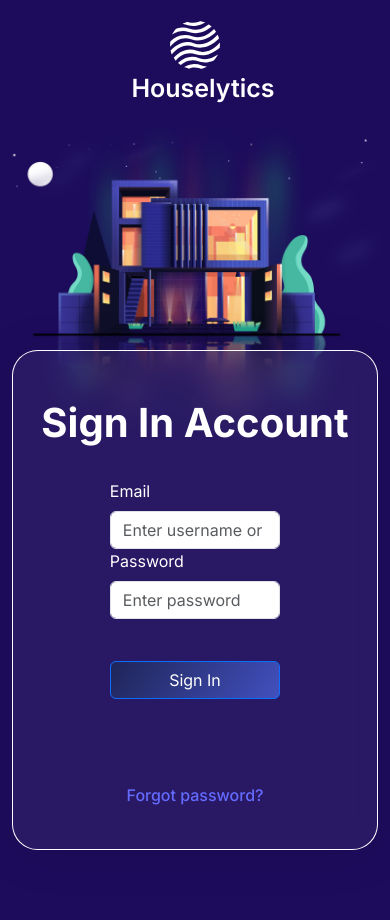
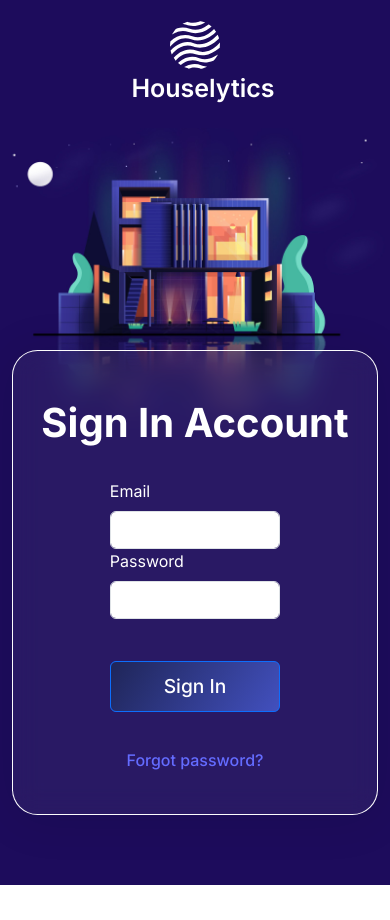
Before and after one commit to talibmohamed/gestion-logements, a React (Vite) app in the folder FrontEnd/: page /user in a window 390 px wide. After the commit the page ends 885 px from the top, so only its background shows below. Built offline with nearby package versions, Linux system fonts and the light colour scheme.

Commit message:
restrcucting the files

```diff
--- a/FrontEnd/package.json
+++ b/FrontEnd/package.json
@@ -10,10 +10,15 @@
     "preview": "vite preview"
   },
   "dependencies": {
+    "@emotion/react": "^11.11.4",
+    "@emotion/styled": "^11.11.5",
+    "@mui/icons-material": "^5.15.17",
+    "@mui/material": "^5.15.17",
     "bootstrap": "^5.3.3",
     "react": "^18.2.0",
     "react-bootstrap": "^2.10.2",
     "react-dom": "^18.2.0",
+    "react-pro-sidebar": "^1.1.0",
     "react-router-dom": "^6.23.1"
   },
   "devDependencies": {
--- a/FrontEnd/src/App.jsx
+++ b/FrontEnd/src/App.jsx
@@ -3,6 +3,7 @@ import { BrowserRouter as Router, Routes, Route } from "react-router-dom";
 import "./App.css";
 import UserLogin from "./components/login/user/login";
 import AdminLogin from "./components/login/admin/login";
+// import Dashboard from "./components/dashboard/user/dashboard";
 import "bootstrap/dist/css/bootstrap.min.css";
 
 function App() {
@@ -11,6 +12,7 @@ function App() {
       <Routes>
         <Route path="/user" element={<UserLogin />} />
         <Route path="/admin" element={<AdminLogin />} />
+        {/* <Route path="/dashboard" element={<Dashboard />} /> */}
       </Routes>
     </Router>
   );
--- /dev/null
+++ b/FrontEnd/src/components/dashboard/dashboard.scss
@@ -0,0 +1,4 @@
+.dashboard-wrapper{
+        background-color: #171821;
+        min-width: 100vh;
+}
--- /dev/null
+++ b/FrontEnd/src/components/dashboard/user/global/topbar.jsx
@@ -0,0 +1,4 @@
+const topbar = () => {
+    return <div>topbar</div>;
+  };
+  export default topbar;
--- a/FrontEnd/src/components/login/admin/login.jsx
+++ b/FrontEnd/src/components/login/admin/login.jsx
@@ -2,7 +2,7 @@ import React, { useState } from "react";
 import "bootstrap/dist/css/bootstrap.min.css";
 import logo from "./logo.svg";
 import house from "./house.jpg";
-import "./style.scss";
+import "../style.scss";
 import { Form, Button } from "react-bootstrap";
 
 const login = () => {
@@ -40,7 +40,7 @@ const login = () => {
   };
 
   return (
-    <>
+    <div className="app">
       <div className="container-fluid">
         <div className="row page">
           <div className="col-sm-12 col-md-4 full-height stack-on-small">
@@ -63,13 +63,12 @@ const login = () => {
             </div>
           </div>
           <div className="col-sm-12 col-md-8 d-flex justify-content-center align-items-center flex-column right">
-            <h2 className="header">Sign In Account ADMIN</h2>
-            <Form onSubmit={handleSubmit}>
+            <h2 className="header">Sign In Account</h2>
+            <Form className="form-sign" onSubmit={handleSubmit}>
               <Form.Group className="username-group" controlId="formUsername">
                 <Form.Label>Email</Form.Label>
                 <Form.Control
                   type="text"
-                  placeholder="Enter username or email"
                   value={email}
                   onChange={(e) => setEmail(e.target.value)}
                 />
@@ -78,7 +77,6 @@ const login = () => {
                 <Form.Label>Password</Form.Label>
                 <Form.Control
                   type="password"
-                  placeholder="Enter password"
                   value={password}
                   onChange={(e) => setPassword(e.target.value)}
                 />
@@ -86,17 +84,17 @@ const login = () => {
               <div className="button-container">
                 {" "}
                 {/* Container for centering the button */}
-                <Button className="button" variant="primary" type="submit">
+                <Button className="button-sign" type="submit">
                   Sign In
                 </Button>
               </div>
             </Form>
             {error && <div className="error">{error}</div>}
-            <a href="#">Forgot password?</a>
+            <a className="forgot" href="#">Forgot password?</a>
           </div>
         </div>
       </div>
-    </>
+    </div>
   );
 };
 
--- a/FrontEnd/src/components/login/admin/style.scss
+++ b/FrontEnd/src/components/login/style.scss
@@ -1,4 +1,4 @@
-body {
+.app {
   background-color: #1d0c5c;
   font-family: inter, sans-serif;
 }
@@ -56,7 +56,7 @@ body {
   box-shadow: none !important;
 }
 
-form {
+.form-sign {
   width: 50%;
   text-align: left;
   margin-bottom: 10vh;
@@ -71,15 +71,14 @@ form {
   margin-bottom: 5vh;
 }
 
-button {
+.button-sign {
   background-color: #4250be !important;
   width: 50%;
   color: white;
-  font-size: 1.375rem;
-  font-weight: 700;
+  font-size: 1.2rem;
+  font-weight: 500;
   line-height: 2.0625rem;
-  border-radius: 2.5rem;
-  padding: 1rem 2rem;
+  padding: 0.4rem 2rem;
   margin-top: 5vh;
 }
 
@@ -88,6 +87,7 @@ button {
 }
 
 @media (max-width: 768px) {
+
   .title {
     margin-top: 20px;
     margin-bottom: 20px;
@@ -112,20 +112,25 @@ button {
     margin-top: 0;
   }
 
-  button {
+  .button-sign{
     background: #1f2558;
     background: -webkit-linear-gradient(124deg, #1f2558 0%, #4250be 100%);
     background: linear-gradient(124deg, #1f2558 0%, #4250be 100%);
     width: 100%;
     margin-top: 0;
-    padding: 1rem 2rem;
+    padding: 0.5rem 2rem;
+    margin-bottom: 0;
   }
 
   .right {
     margin-bottom: 0;
   }
 
-  a {
+  .form-sign{
+    margin-bottom: 4.3vh;
+  }
+
+  .forgot {
     margin-bottom: 5vh;
   }
 
--- a/FrontEnd/src/components/login/user/login.jsx
+++ b/FrontEnd/src/components/login/user/login.jsx
@@ -2,7 +2,7 @@ import React, { useState } from "react";
 import "bootstrap/dist/css/bootstrap.min.css";
 import logo from "./logo.svg";
 import house from "./house.jpg";
-import "./style.scss";
+import "../style.scss";
 import { Form, Button } from "react-bootstrap";
 
 const login = () => {
@@ -40,7 +40,7 @@ const login = () => {
   };
 
   return (
-    <>
+    <div className="app">
       <div className="container-fluid">
         <div className="row page">
           <div className="col-sm-12 col-md-4 full-height stack-on-small">
@@ -64,12 +64,11 @@ const login = () => {
           </div>
           <div className="col-sm-12 col-md-8 d-flex justify-content-center align-items-center flex-column right">
             <h2 className="header">Sign In Account</h2>
-            <Form onSubmit={handleSubmit}>
+            <Form className="form-sign" onSubmit={handleSubmit}>
               <Form.Group className="username-group" controlId="formUsername">
                 <Form.Label>Email</Form.Label>
                 <Form.Control
                   type="text"
-                  placeholder="Enter username or email"
                   value={email}
                   onChange={(e) => setEmail(e.target.value)}
                 />
@@ -78,7 +77,6 @@ const login = () => {
                 <Form.Label>Password</Form.Label>
                 <Form.Control
                   type="password"
-                  placeholder="Enter password"
                   value={password}
                   onChange={(e) => setPassword(e.target.value)}
                 />
@@ -86,17 +84,17 @@ const login = () => {
               <div className="button-container">
                 {" "}
                 {/* Container for centering the button */}
-                <Button className="button" variant="primary" type="submit">
+                <Button className="button-sign" type="submit">
                   Sign In
                 </Button>
               </div>
             </Form>
             {error && <div className="error">{error}</div>}
-            <a href="#">Forgot password?</a>
+            <a className="forgot" href="#">Forgot password?</a>
           </div>
         </div>
       </div>
-    </>
+    </div>
   );
 };
 
--- a/FrontEnd/src/components/login/user/style.scss
+++ /dev/null
@@ -1,160 +0,0 @@
-body {
-  background-color: #1d0c5c;
-  font-family: inter, sans-serif;
-}
-
-.houselytics {
-  font-size: 1.25rem;
-  color: white;
-  font-weight: bold;
-  margin-left: 1rem;
-}
-
-.right {
-  background-color: white;
-  border-top-left-radius: 3rem;
-  border-bottom-left-radius:  3rem;
-  position: relative;
-}
-
-.title img {
-  width: 3.125rem;
-  height: 3.125rem;
-}
-
-.title p {
-  font-family: inter, sans-serif;
-  font-size: 1.5625rem;
-  font-weight: 600;
-  line-height: 2.34375rem;
-}
-
-.title {
-  margin-top: 10vh;
-  margin-bottom: 30vh;
-}
-
-.header {
-  font-family: inter, sans-serif;
-  font-size: 2.5rem;
-  line-height: 3.75rem;
-  font-weight: 700;
-  text-align: center;
-  margin-bottom: 16vh;
-}
-
-.input {
-  display: flex;
-  flex-direction: column;
-  position: relative;
-  padding: 0 1rem;
-}
-
-.form-control:focus {
-  border: none !important;
-  outline: none !important;
-  box-shadow: none !important;
-}
-
-form {
-  width: 50%;
-  text-align: left;
-  margin-bottom: 10vh;
-}
-
-.button-container {
-  display: flex;
-  justify-content: center;
-}
-
-.password-group {
-  margin-bottom: 5vh;
-}
-
-button {
-  background-color: #4250be !important;
-  width: 50%;
-  color: white;
-  font-size: 1.375rem;
-  font-weight: 700;
-  line-height: 2.0625rem;
-  border-radius: 2.5rem;
-  padding: 1rem 2rem;
-  margin-top: 5vh;
-}
-
-.full-height {
-  height: 100vh;
-}
-
-@media (max-width: 768px) {
-  .title {
-    margin-top: 20px;
-    margin-bottom: 20px;
-  }
-
-  .row {
-    display: flex;
-    flex-direction: column;
-    align-items: center;
-    justify-content: center;
-    display: inline-block;
-  }
-
-  .page {
-    display: flex;
-    flex-direction: column;
-    align-items: center;
-    justify-content: center;
-  }
-
-  .button-container {
-    margin-top: 0;
-  }
-
-  button {
-    background: #1f2558;
-    background: -webkit-linear-gradient(124deg, #1f2558 0%, #4250be 100%);
-    background: linear-gradient(124deg, #1f2558 0%, #4250be 100%);
-    width: 100%;
-    margin-top: 0;
-    padding: 1rem 2rem;
-  }
-
-  .right {
-    margin-bottom: 0;
-  }
-
-  a {
-    margin-bottom: 5vh;
-  }
-
-  .header {
-    margin-bottom: 0;
-    font-family: inter, sans-serif;
-    font-size: 2.5rem;
-    line-height: 3.75rem;
-    font-weight: 700;
-    text-align: center;
-    margin-top: 5vh;
-    margin-bottom: 3vh;
-  }
-
-  .right {
-    width: 94%;
-    position: relative;
-    overflow-x: hidden;
-    color: white;
-    top: -70px;
-    background: rgba(221, 221, 221, 0.062);
-    border-radius: 1.6rem;
-    box-shadow: 0 4px 3rem rgba(0, 0, 0, 0.1);
-    backdrop-filter: blur(0.82rem);
-    -webkit-backdrop-filter: blur(0.82rem);
-    border: 0.01rem solid rgba(255, 255, 255, 0.99);
-  }
-
-  .stack-on-small {
-    height: auto !important;
-  }
-}
```
Also changed, not shown: FrontEnd/src/components/dashboard/user/global/sidebar.jsx (added, +70 -0 lines), FrontEnd/src/components/dashboard/user/dashboard.jsx (added), 1 other file (tests, documents, lock files or other folders).
